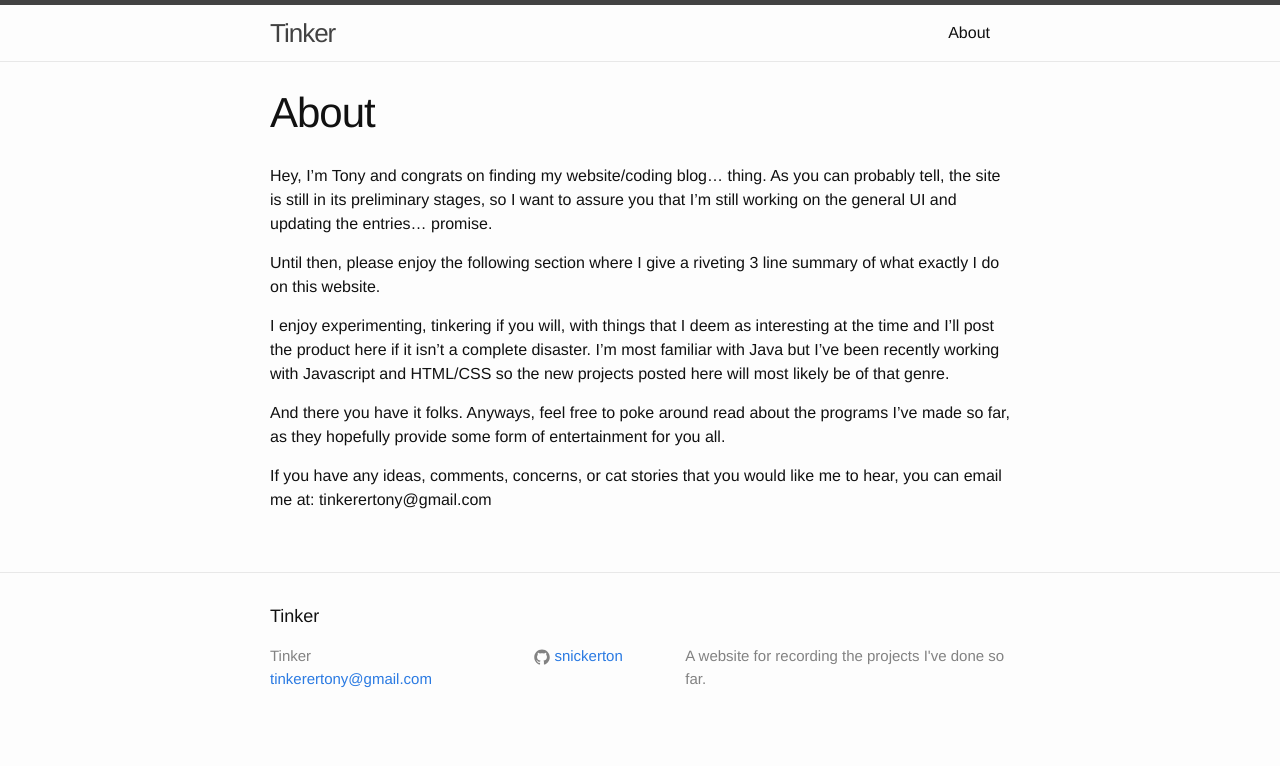
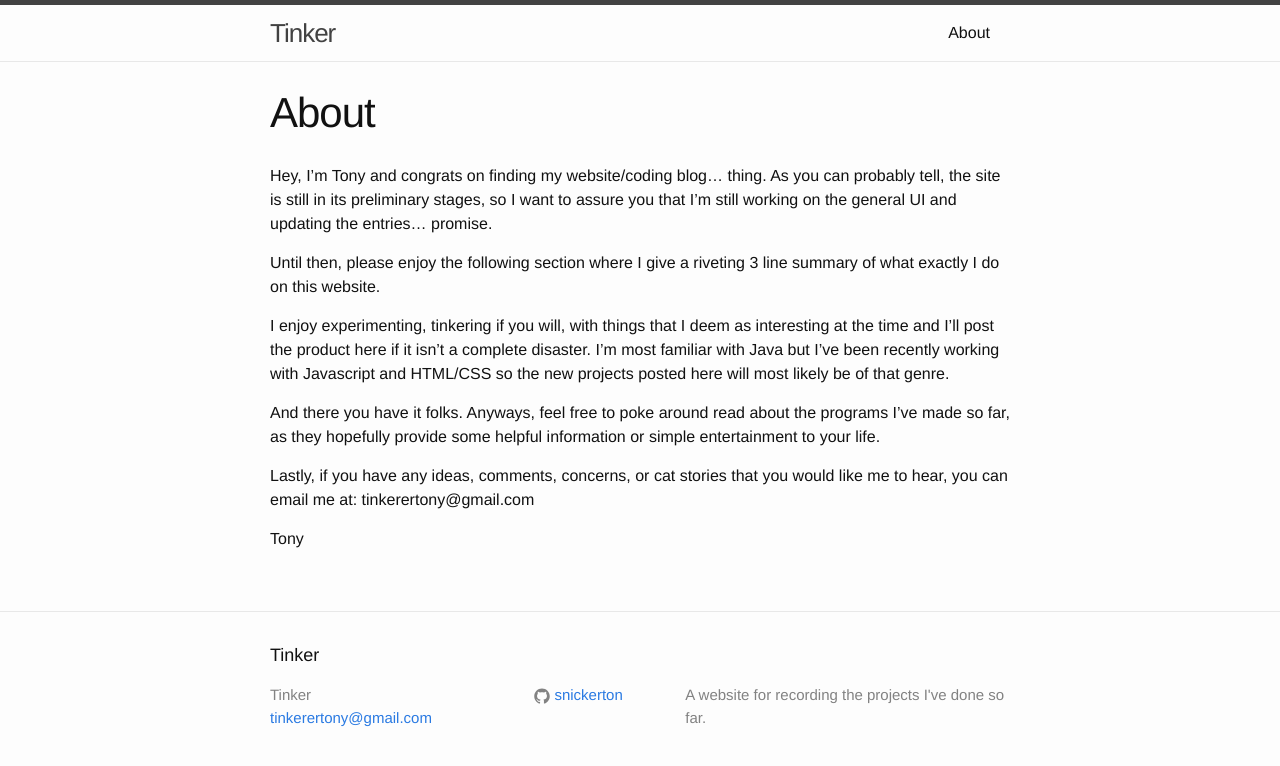
Before and after one commit to snickerton/snickerton.github.legacy, a Jekyll site: the page built from about.md, in a window 1280 px wide. Shown: the top 766 px of the page. Built offline with Jekyll 4.4.1, drawn with Linux system fonts in a browser that asks for light colours.

Commit message:
Update about.md

```diff
--- a/about.md
+++ b/about.md
@@ -11,8 +11,8 @@ Until then, please enjoy the following section where I give a riveting 3 line su
 I enjoy experimenting, tinkering if you will, with things that I deem as interesting at the time and I'll
 post the product here if it isn't a complete disaster. I'm most familiar with Java but I've been recently working with Javascript and HTML/CSS so the new projects posted here will most likely be of that genre.
 
-And there you have it folks. Anyways, feel free to poke around read about the programs I've made so far, as they hopefully provide some form of entertainment for you all.
+And there you have it folks. Anyways, feel free to poke around read about the programs I've made so far, as they hopefully provide some helpful information or simple entertainment to your life.
 
-<insert weird quirkly sign-off here>
+Lastly, if you have any ideas, comments, concerns, or cat stories that you would like me to hear, you can email me at: tinkerertony@gmail.com
 
-If you have any ideas, comments, concerns, or cat stories that you would like me to hear, you can email me at: tinkerertony@gmail.com
+Tony
```
